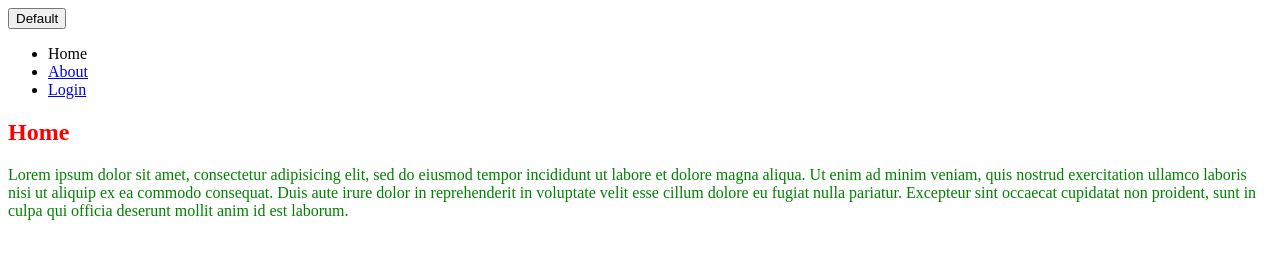
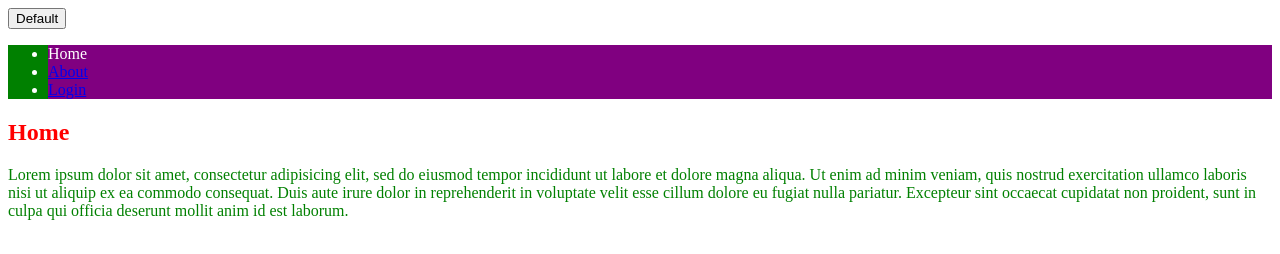
Before and after one commit to Lidkin/DI-Bootcamp-Stage1, a plain HTML site: page CSS/index.html in a window 1280 px wide. Drawn offline with Linux system fonts and the light colour scheme.

Commit message:
examples options for style

```diff
--- a/CSS/index.html
+++ b/CSS/index.html
@@ -4,11 +4,18 @@
 <head>
     <title>CSS</title>
     <link rel="stylesheet" type="text/css" href="style.css">
+    <style>
+        /*this option is only for very small pages*/
+        li {
+            background-color: purple;
+            color: white;
+        }
+    </style>
 </head>
 
 <body>
     <button class="btn btn-primary">Default</button>
-    <header>
+    <header style="background-color: green; color: red"> <!--this option is only for very small pages-->
         <nav>
             <ul>
                 <li>Home</li>
```
Also changed, not shown: CSS/about.html (+3 -3 lines), CSS/login.html (+2 -2 lines).
